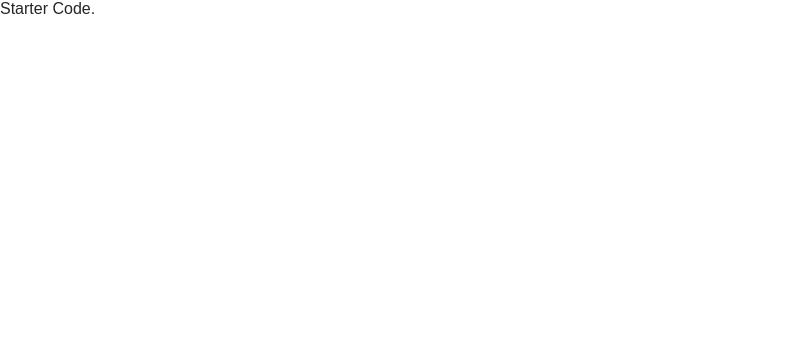
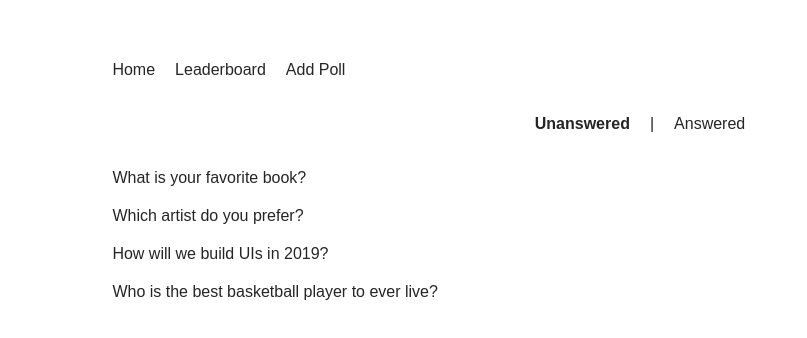
Before and after one commit to DoubleB123/redux_polls_practice, a React (Create React App) app: page / in a window 1280 px wide. Shown: the top 338 px of the page, without its empty margins (0-807 px from the left). Built offline with nearby package versions, Linux system fonts and the light colour scheme.

Commit message:
finished home page, has answered and unanswered question menu

```diff
--- a/package.json
+++ b/package.json
@@ -6,6 +6,8 @@
     "react": "^16.2.0",
     "react-dom": "^16.2.0",
     "react-redux": "^5.0.7",
+    "react-router": "^4.2.0",
+    "react-router-dom": "^4.2.2",
     "react-scripts": "1.1.1",
     "redux": "^3.7.2",
     "redux-thunk": "^2.2.0"
--- a/src/components/App.js
+++ b/src/components/App.js
@@ -1,6 +1,8 @@
 import React, { Component } from 'react';
 import {connect} from 'react-redux';
+import {BrowserRouter, Route, Switch} from 'react-router-dom';
 import {handleInitialData} from '../actions/shared';
+import Home from './Home';
 
 class App extends Component {
   componentDidMount () {
@@ -8,10 +10,13 @@ class App extends Component {
   }
   render() {
     return (
-      <div>
-        Starter Code.
-
-      </div>
+      <BrowserRouter>
+        <Switch>
+          <Route exact path='/' component={Home} />
+          <Route exact path='/leaderboard' component={Home} />
+          <Route exact path='/add' component={Home} />
+        </Switch>
+      </BrowserRouter>
     );
   }
 }
--- /dev/null
+++ b/src/components/Dashboard.js
@@ -0,0 +1,69 @@
+import React, { Component } from 'react';
+import {connect} from 'react-redux';
+import './styles/Dashboard.css';
+
+class Dashboard extends Component {
+  constructor(props){
+    super(props);
+    this.state = {
+      display: 'Unanswered',
+    }
+  }
+
+  toggleDisplayState(value) {
+    if (this.state.display === value){
+      return
+    }
+    if (this.state.display === 'Unanswered'){
+      this.setState({display: 'Answered'});
+    }
+    else {
+      this.setState({display: 'Unanswered'});
+    }
+  }
+
+  render(){
+    return(
+      <div className='poll-selector'>
+        <ul className='poll-selector-list'>
+          <li>
+            <a onClick={() => this.toggleDisplayState('Unanswered')}
+            style={{fontWeight: this.state.display === 'Unanswered' ? 'bold' : 'normal'}}
+            >Unanswered</a>
+          </li>
+          <li>|</li>
+          <li>
+            <a onClick={() => this.toggleDisplayState('Answered')}
+            style={{fontWeight: this.state.display === 'Answered' ? 'bold' : 'normal'}}
+            >Answered</a>
+          </li>
+        </ul>
+        <ul className='poll-display-list'>
+          {this.state.display === 'Answered' &&
+           this.props.answered.map((item) => <li key={item.id}>{item.question}</li>)
+          }
+          {this.state.display === 'Unanswered' &&
+           this.props.unanswered.map((item) => <li key={item.id}>{item.question}</li>)
+          }
+        </ul>
+      </div>
+    );
+  }
+}
+
+const mapStateToProps = ({authedUser, polls, users}) => {
+  const answers = users[authedUser].answers;
+  const answered = answers.map((id) => polls[id])
+    .sort((a,b) => b.timestamp - a.timestamp);
+
+  const unanswered = Object.keys(polls).filter((id) => !answers.includes(id))
+    .map((id) => polls[id])
+    .sort((a,b) => b.timestamp - a.timestamp);
+
+  return {
+    unanswered,
+    answered
+  }
+}
+
+export default connect(mapStateToProps)(Dashboard);
--- /dev/null
+++ b/src/components/Home.js
@@ -0,0 +1,28 @@
+import React, { Component } from 'react';
+import {connect} from 'react-redux';
+import './styles/Home.css';
+import Nav from './Nav';
+import Dashboard from './Dashboard';
+
+class Home extends Component {
+  render() {
+    return (
+      <div className='home'>
+        <div className='Nav'>
+          <Nav />
+        </div>
+        <div className='Dashboard'>
+          {this.props.loading ? null : <Dashboard />}
+        </div>
+      </div>
+    );
+  }
+}
+
+const mapStateToProps = ({authedUser}) => {
+  return {
+    loading: authedUser === null
+  }
+}
+
+export default connect(mapStateToProps)(Home);
--- /dev/null
+++ b/src/components/Nav.js
@@ -0,0 +1,26 @@
+import React, { Component } from 'react';
+import {Link} from 'react-router-dom';
+import './styles/Nav.css';
+
+class Nav extends Component {
+  render() {
+    console.log(this.props.location);
+    return (
+      <div className='navbar'>
+        <ul className='navlist'>
+          <li className='navlist-li'>
+            <Link className='nav-link' to='/'>Home</Link>
+          </li>
+           <li className='navlist-li'>
+            <Link className='nav-link' to='/leaderboard'>Leaderboard</Link>
+          </li>
+          <li className='navlist-li'>
+            <Link className='nav-link' to='/add'>Add Poll</Link>
+          </li>
+       </ul>
+      </div>
+    );
+  }
+}
+
+export default Nav;
--- /dev/null
+++ b/src/components/styles/Dashboard.css
@@ -0,0 +1,16 @@
+.poll-selector-list {
+    display: flex;
+    flex-direction: row;
+    justify-content:center
+}
+
+.poll-display-list {
+    display: flex;
+    flex-direction: column;
+    justify-content: center;
+    margin-left: 8%;
+}
+
+a {
+    cursor: pointer;
+}
--- /dev/null
+++ b/src/components/styles/Home.css
@@ -0,0 +1,4 @@
+.Nav {
+    margin-left: 8%;
+    margin-top: 4%;
+}
--- /dev/null
+++ b/src/components/styles/Nav.css
@@ -0,0 +1,4 @@
+.navlist {
+    display: flex;
+    flex-direction: row;
+}
```
